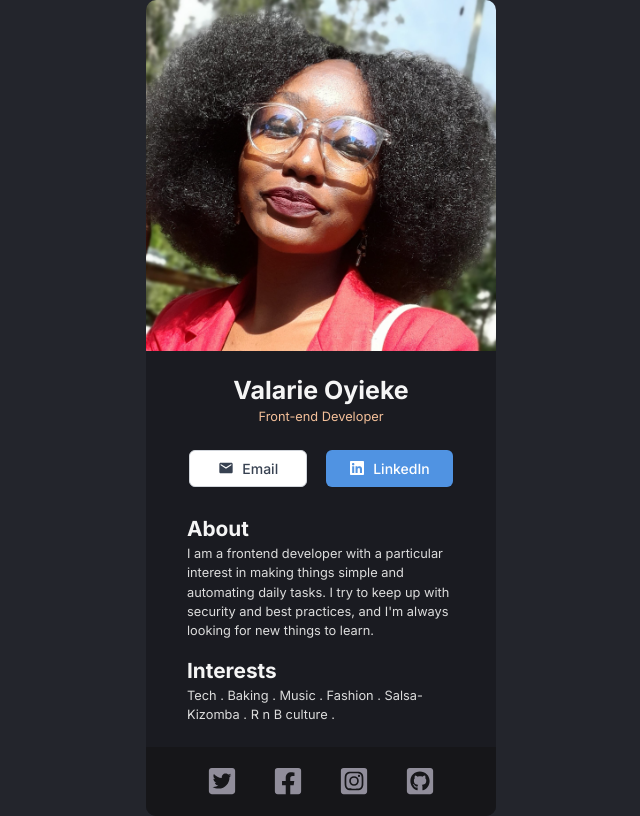
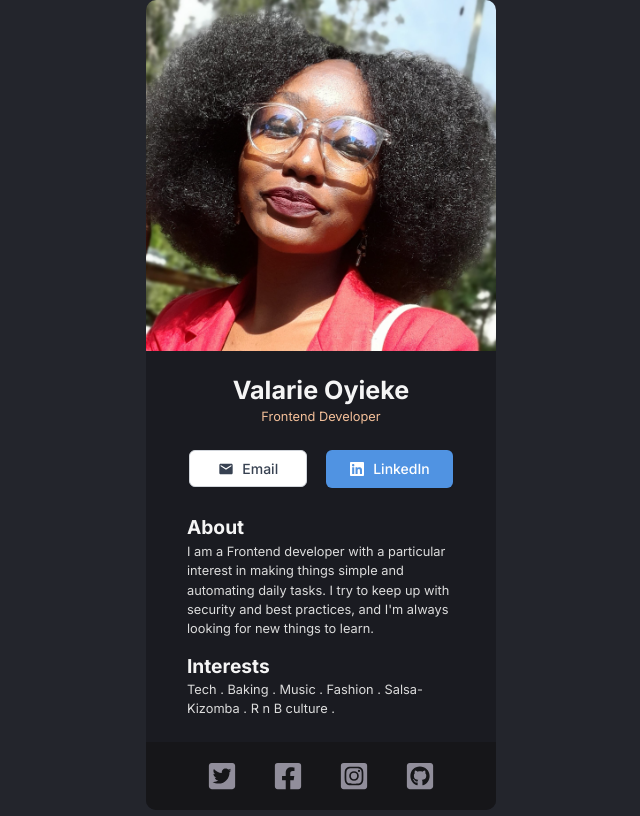
Before and after one commit to ValarieOyieke/digital-business-card, a React (Vite) app: page / in a window 1280 px wide. Shown: the whole page, without its empty margins (319-959 px from the left). Built offline with nearby package versions, Linux system fonts and the light colour scheme.

Commit message:
update components

```diff
--- a/src/components/About.jsx
+++ b/src/components/About.jsx
@@ -2,7 +2,7 @@ const About = () => {
     return (
         <div className="about">
           <h2>About</h2>
-          <p>I am a frontend developer with a particular interest in making things simple and automating daily tasks.
+          <p>I am a Frontend developer with a particular interest in making things simple and automating daily tasks.
              I try to keep up with security and best practices,
              and I'm always looking for new things to learn.</p>
         </div>
--- a/src/components/Info.jsx
+++ b/src/components/Info.jsx
@@ -9,7 +9,7 @@ const Info = () => {
         <div className="info">
             <img src={img} className="img"/>
             <h1 className="title">Valarie Oyieke</h1>
-            <h3 className="subtitle">Front-end Developer</h3>
+            <h3 className="subtitle">Frontend Developer</h3>
             <div className="btns">
                 <button className="email-btn"><MdEmail size={16}/>Email</button>
                 <button onClick={()=>newTab('https://www.linkedin.com/in/valarie-oyieke-92b8a3185')}className="linkedin-btn"><FaLinkedin size={16}/> LinkedIn</button>
--- a/src/index.css
+++ b/src/index.css
@@ -60,30 +60,37 @@ body{
 
 
 /* TYPOGRAPHY */
-p{
-  line-height: 1.5;
-}
-
 
 h1,h2{
   color:  #F5F5F5;
-  font-size: 1.3rem;
   line-height: 1.5;
+  font-weight: 700;
   margin-top: 0.7em;
 }
 
 
+h2{
+  font-size: 1.2rem;
+}
+
+
+p{
+  line-height: 1.5;
+  color: #DCDCDC;
+}
+
+
 .title{
-  font-size: 1.56rem;
+  font-size: 1.57rem;
 
 }
-
 
 .subtitle{
   font-size: 0.8rem;
   color:#F3BF99;
   font-weight: 400;
 }
+
 
 
 /* BUTTONS */
```
